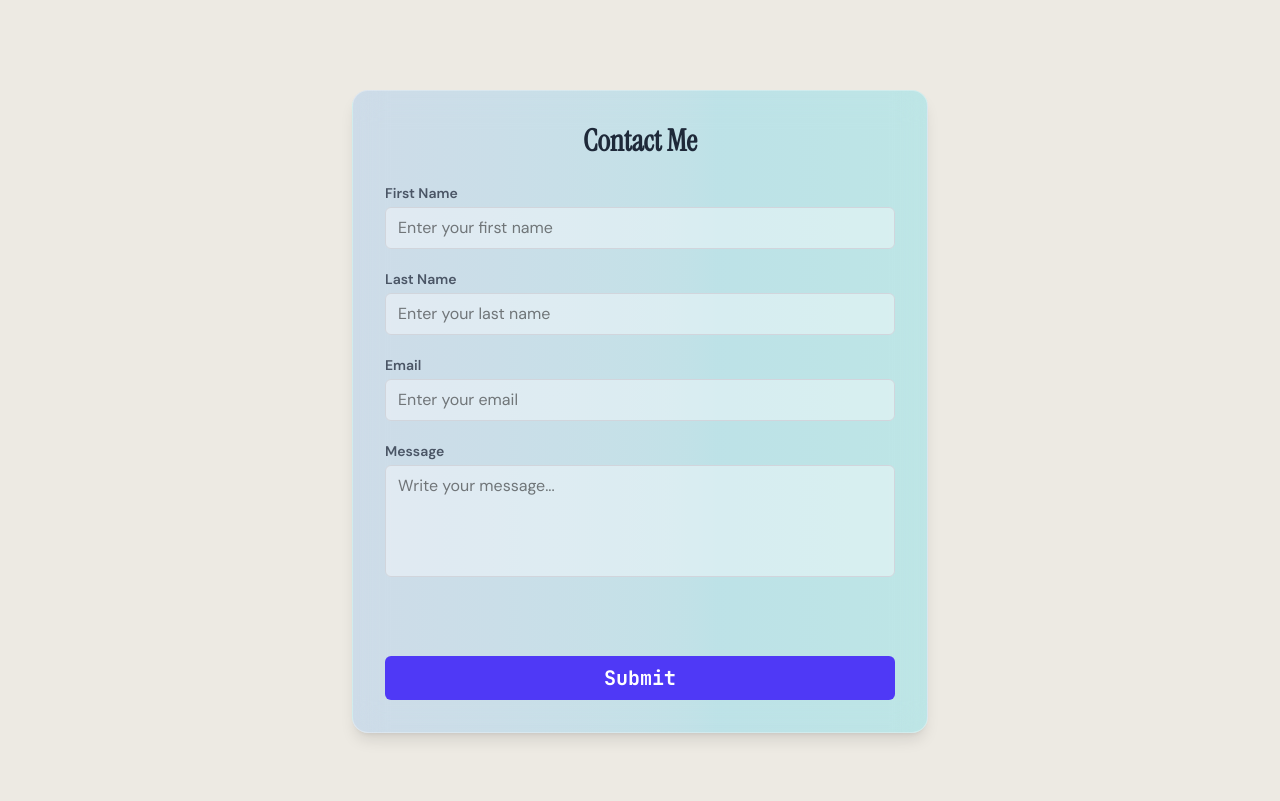
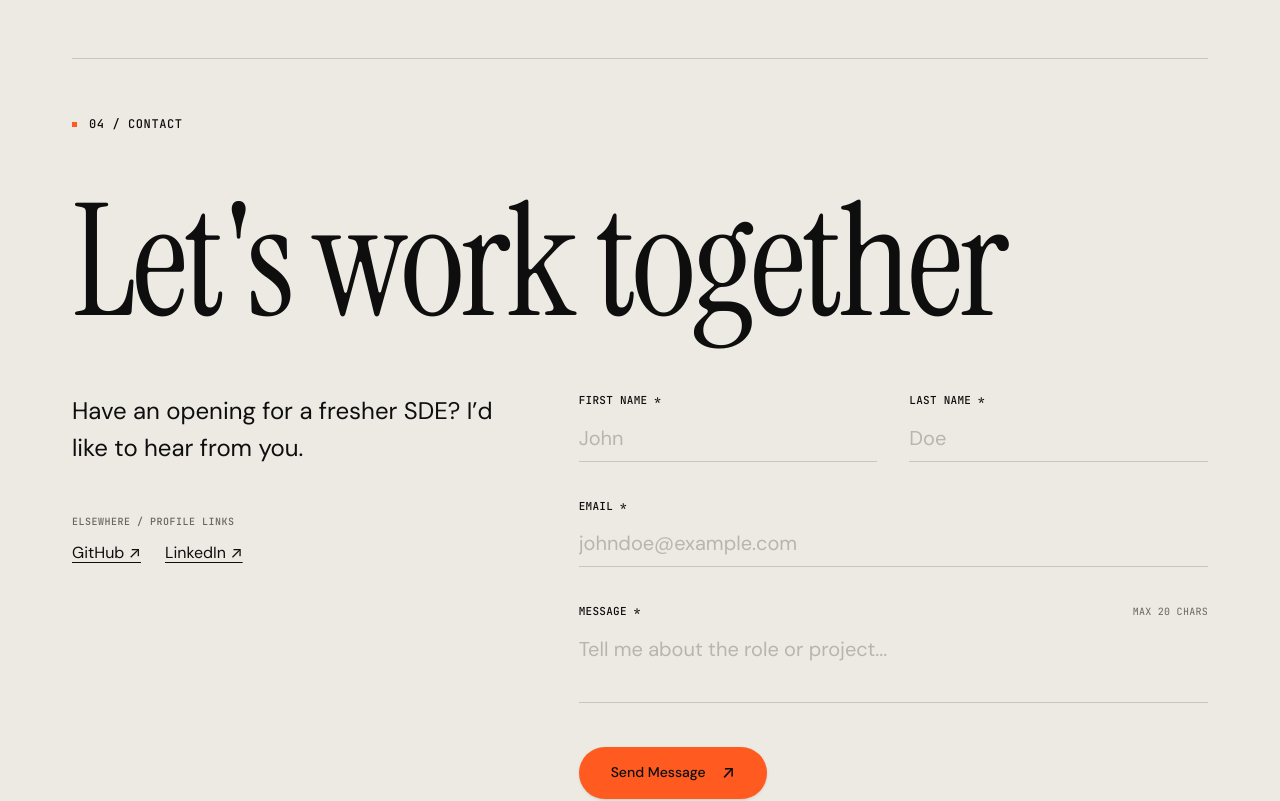
Before and after one commit to itsSubhojit/itsSubhojit-Portfolio, a React (Vite) app: page / in a window 1280 px wide. Shown: the part 4240-5041 px from the top of the page. Built offline with nearby package versions, Linux system fonts and the light colour scheme; the HTML template or start-up script is replaced by a standard one.

Commit message:
feat(contact): restrict message input to maximum 20 characters and redesign it.

```diff
--- a/src/components/Contact/Contact.jsx
+++ b/src/components/Contact/Contact.jsx
@@ -1,12 +1,15 @@
 import React, { useState } from 'react'
+import { motion as Motion, AnimatePresence, useReducedMotion } from 'framer-motion'
 
 function Contact() {
+  const shouldReduceMotion = useReducedMotion()
+
   const [formData, setFormData] = useState({
     first_name: '',
     last_name: '',
     email: '',
     message: '',
-    'bot-field': ''
+    'bot-field': '',
   })
   const [status, setStatus] = useState('idle') // idle | sending | success | error
   const [errors, setErrors] = useState({})
@@ -15,15 +18,21 @@ function Contact() {
   const isValidEmail = (email) => /^[^\s@]+@[^\s@]+\.[^\s@]+$/.test(email)
 
   const handleChange = (e) => {
-    const { name, value } = e.target
-    setFormData({ ...formData, [name]: value })
+    const { name } = e.target
+    let { value } = e.target
 
-    // REAL-TIME VALIDATION
-    let newErrors = { ...errors }
+    if (name === 'message' && value.length > 20) {
+      value = value.slice(0, 20)
+    }
+
+    setFormData((prev) => ({ ...prev, [name]: value }))
+
+    // REAL-TIME VALIDATION (preserved exactly)
+    const newErrors = { ...errors }
 
     if (name === 'first_name') {
       if (value.trim().length > 0 && value.trim().length < 3) {
-        newErrors.first_name = "Min 3 chars"
+        newErrors.first_name = 'Min 3 chars'
       } else {
         delete newErrors.first_name
       }
@@ -31,7 +40,7 @@ function Contact() {
 
     if (name === 'last_name') {
       if (value.trim().length > 0 && value.trim().length < 3) {
-        newErrors.last_name = "Min 3 chars"
+        newErrors.last_name = 'Min 3 chars'
       } else {
         delete newErrors.last_name
       }
@@ -39,7 +48,7 @@ function Contact() {
 
     if (name === 'email') {
       if (value.trim().length > 0 && !isValidEmail(value)) {
-        newErrors.email = "Invalid Email"
+        newErrors.email = 'Invalid Email'
       } else {
         delete newErrors.email
       }
@@ -47,11 +56,9 @@ function Contact() {
 
     if (name === 'message') {
       if (/https?:\/\/|www\./i.test(value)) {
-        newErrors.message = "Links not allowed"
+        newErrors.message = 'Links not allowed'
       } else if (/(.)\1{4,}/.test(value)) {
-        newErrors.message = "No repeated characters"
-      } else if (value.trim().length > 0 && value.trim().length < 20) {
-        newErrors.message = "Min 20 characters"
+        newErrors.message = 'No repeated characters'
       } else {
         delete newErrors.message
       }
@@ -65,27 +72,31 @@ function Contact() {
     const newErrors = {}
 
     if (!formData.first_name.trim() || formData.first_name.trim().length < 3) {
-      newErrors.first_name = formData.first_name.trim().length === 0 ? "Required" : "Min 3 chars"
+      newErrors.first_name = formData.first_name.trim().length === 0 ? 'Required' : 'Min 3 chars'
+    }
+
+    if (!formData.last_name.trim() || formData.last_name.trim().length < 3) {
+      newErrors.last_name = formData.last_name.trim().length === 0 ? 'Required' : 'Min 3 chars'
     }
 
     if (!formData.email.trim()) {
-      newErrors.email = "Required"
+      newErrors.email = 'Required'
     } else if (!isValidEmail(formData.email)) {
-      newErrors.email = "Invalid Email"
+      newErrors.email = 'Invalid Email'
     }
 
     if (!formData.message.trim()) {
-      newErrors.message = "Required"
+      newErrors.message = 'Required'
     } else if (/https?:\/\/|www\./i.test(formData.message)) {
-      newErrors.message = "Links not allowed"
+      newErrors.message = 'Links not allowed'
     } else if (/(.)\1{4,}/.test(formData.message)) {
-      newErrors.message = "No repeated characters"
-    } else if (formData.message.trim().length < 20) {
-      newErrors.message = "Min 20 characters"
+      newErrors.message = 'No repeated characters'
+    } else if (formData.message.length > 20) {
+      newErrors.message = 'Max 20 chars'
     }
 
     if (Date.now() - lastSubmit < 30000) {
-      newErrors.general = "Please wait 30 seconds before sending again"
+      newErrors.general = 'Please wait 30 seconds before sending again'
     }
 
     if (Object.keys(newErrors).length > 0) {
@@ -115,26 +126,113 @@ function Contact() {
         setStatus('success')
         setFormData({ first_name: '', last_name: '', email: '', message: '', 'bot-field': '' })
       } else {
+        const isLocal =
+          typeof window !== 'undefined' &&
+          (window.location.hostname === 'localhost' || window.location.hostname === '127.0.0.1')
         setStatus('error')
-        setErrors({ general: "Submission failed. Please try again." })
+        setErrors({
+          general: isLocal
+            ? 'Netlify Forms only accepts submissions when deployed on Netlify (local dev has no form backend).'
+            : 'Submission failed. Please try again.',
+        })
       }
     } catch {
       setStatus('error')
-      setErrors({ general: "Something went wrong. Please try again." })
+      setErrors({ general: 'Something went wrong. Please try again.' })
     }
   }
 
+  const fadeUpVariant = {
+    hidden: shouldReduceMotion ? { opacity: 0 } : { opacity: 0, y: 12 },
+    visible: {
+      opacity: 1,
+      y: 0,
+      transition: {
+        duration: 0.4,
+        ease: [0.16, 1, 0.3, 1],
+      },
+    },
+  }
+
   return (
-    <div className='mt-32 mb-12 flex justify-center px-6'>
-      <div className='w-full max-w-xl
-                      bg-gradient-to-r from-blue-400/20 to-cyan-400/20
-                      backdrop-blur-lg border border-white/30
-                      rounded-2xl p-6 md:p-8 shadow-lg'>
+    <section id="contact" className="w-full px-6 sm:px-12 md:px-[72px] py-16 md:py-24 flex flex-col gap-10 md:gap-14">
+      {/* 1. Hairline Divider */}
+      <div className="hairline-divider" />
 
-        <h1 className='dark:text-white text-2xl font-serif md:text-3xl font-bold text-center mb-6 text-gray-800'>
-          Contact Me
-        </h1>
+      {/* 2. Section Index */}
+      <Motion.div
+        variants={fadeUpVariant}
+        initial="hidden"
+        whileInView="visible"
+        viewport={{ once: true, margin: '-40px' }}
+        className="flex items-center gap-3"
+      >
+        <div className="w-[5px] h-[5px] bg-[var(--accent)] shrink-0" aria-hidden="true" />
+        <span className="font-mono text-[12px] tracking-wider uppercase text-[var(--text-primary)] font-medium">
+          04 / Contact
+        </span>
+      </Motion.div>
 
+      {/* 3. Grand Headline */}
+      <Motion.div
+        variants={fadeUpVariant}
+        initial="hidden"
+        whileInView="visible"
+        viewport={{ once: true, margin: '-40px' }}
+        className="w-full"
+      >
+        <h2 className="font-serif text-[56px] sm:text-[84px] md:text-[118px] lg:text-[156px] leading-[0.94] text-[var(--text-primary)] font-normal tracking-tight select-none">
+          Let's work together
+        </h2>
+      </Motion.div>
+
+      {/* 4. Two-Column Layout */}
+      <div className="w-full grid grid-cols-1 lg:grid-cols-12 gap-12 lg:gap-20 items-start">
+        {/* Left Column: Invitation and Profiles */}
+        <Motion.div
+          variants={fadeUpVariant}
+          initial="hidden"
+          whileInView="visible"
+          viewport={{ once: true, margin: '-40px' }}
+          className="lg:col-span-5 flex flex-col gap-10 md:gap-12"
+        >
+          <p className="font-sans text-[20px] sm:text-[23px] md:text-[24px] leading-[1.55] text-[var(--text-primary)] font-normal max-w-md">
+            Have an opening for a fresher SDE? I’d like to hear from you.
+          </p>
+
+          <div className="flex flex-col gap-3">
+            <span className="font-mono text-[10px] tracking-wider uppercase text-[var(--text-muted)] font-medium">
+              ELSEWHERE / PROFILE LINKS
+            </span>
+            <div className="flex items-center gap-6">
+              <a
+                href="https://github.com/itsSubhojit"
+                target="_blank"
+                rel="noopener noreferrer"
+                className="font-sans text-[15px] sm:text-[16px] text-[var(--text-primary)] hover:text-[var(--accent)] underline underline-offset-4 transition-colors"
+              >
+                GitHub ↗
+              </a>
+              <a
+                href="https://www.linkedin.com"
+                target="_blank"
+                rel="noopener noreferrer"
+                className="font-sans text-[15px] sm:text-[16px] text-[var(--text-primary)] hover:text-[var(--accent)] underline underline-offset-4 transition-colors"
+              >
+                LinkedIn ↗
+              </a>
+            </div>
+          </div>
+        </Motion.div>
+
+        {/* Right Column: Architectural Underline Form */}
+        <Motion.div
+          variants={fadeUpVariant}
+          initial="hidden"
+          whileInView="visible"
+          viewport={{ once: true, margin: '-40px' }}
+          className="lg:col-span-7 flex flex-col"
+        >
           <form
             name="contact"
             method="POST"
@@ -142,154 +240,179 @@ function Contact() {
             netlify-honeypot="bot-field"
             onSubmit={handleSubmit}
             noValidate
-          className='flex flex-col gap-5'
+            className="flex flex-col gap-8 sm:gap-9"
           >
+            {/* Hidden inputs strictly preserved for Netlify form processing */}
             <input type="hidden" name="form-name" value="contact" />
-
-          <p className="hidden">
-            <label>Don’t fill this out if you’re human: <input name="bot-field" onChange={handleChange} /></label>
+            <p className="hidden" aria-hidden="true">
+              <label>
+                Don’t fill this out if you’re human:{' '}
+                <input name="bot-field" value={formData['bot-field']} onChange={handleChange} />
+              </label>
             </p>
 
+            {/* Row: First Name & Last Name */}
+            <div className="grid grid-cols-1 sm:grid-cols-2 gap-8 sm:gap-8">
               {/* First Name */}
-          <div className='flex flex-col'>
-            <label className='dark:text-white text-sm text-gray-600 font-semibold'>
-              First Name
+              <div className="flex flex-col gap-1.5 group">
+                <div className="flex items-center justify-between font-mono text-[11px] uppercase tracking-wide">
+                  <label htmlFor="first_name" className="text-[var(--text-primary)] font-medium">
+                    First Name *
                   </label>
-            <div className='relative mt-1'>
+                  {errors.first_name ? (
+                    <span className="text-[var(--accent)] font-medium tracking-tight">
+                      ! {errors.first_name}
+                    </span>
+                  ) : formData.first_name.trim().length >= 3 ? (
+                    <span className="text-[var(--status-dot)] font-medium tracking-tight">
+                      ✓ Valid
+                    </span>
+                  ) : null}
+                </div>
                 <input
+                  id="first_name"
                   name="first_name"
+                  type="text"
                   value={formData.first_name}
                   onChange={handleChange}
-                className={`w-full px-3 py-2 pr-10 rounded-md bg-white/40 border transition-all duration-200
-                           ${errors.first_name ? 'border-red-500 ring-1 ring-red-500' : 'border-gray-300'}
-                           focus:outline-none focus:ring-2 focus:ring-indigo-400 text-black`}
+                  placeholder="John"
+                  className="w-full bg-transparent border-b border-[var(--border-color)] focus:border-[var(--accent)] py-2 text-[18px] sm:text-[20px] font-sans text-[var(--text-primary)] placeholder-[var(--text-muted)]/40 focus:outline-none transition-colors duration-200"
+                />
+              </div>
+
+              {/* Last Name */}
+              <div className="flex flex-col gap-1.5 group">
+                <div className="flex items-center justify-between font-mono text-[11px] uppercase tracking-wide">
+                  <label htmlFor="last_name" className="text-[var(--text-primary)] font-medium">
+                    Last Name *
+                  </label>
+                  {errors.last_name ? (
+                    <span className="text-[var(--accent)] font-medium tracking-tight">
+                      ! {errors.last_name}
+                    </span>
+                  ) : formData.last_name.trim().length >= 3 ? (
+                    <span className="text-[var(--status-dot)] font-medium tracking-tight">
+                      ✓ Valid
+                    </span>
+                  ) : null}
+                </div>
+                <input
+                  id="last_name"
+                  name="last_name"
                   type="text"
-                placeholder='Enter your first name'
+                  value={formData.last_name}
+                  onChange={handleChange}
+                  placeholder="Doe"
+                  className="w-full bg-transparent border-b border-[var(--border-color)] focus:border-[var(--accent)] py-2 text-[18px] sm:text-[20px] font-sans text-[var(--text-primary)] placeholder-[var(--text-muted)]/40 focus:outline-none transition-colors duration-200"
                 />
-              {/* Green Tick: Only if 3+ chars and no errors */}
-              {formData.first_name.trim().length >= 3 && !errors.first_name && (
-                <div className='absolute right-2 top-1/2 -translate-y-1/2 flex items-center justify-center w-5 h-5 bg-green-500 rounded-full text-white text-[10px] shadow-sm'>
-                  ✓
               </div>
-              )}
-              {errors.first_name && (
-                <span className='absolute right-3 top-1/2 -translate-y-1/2 text-red-600 text-[10px] font-bold uppercase'>
-                  {errors.first_name}
+            </div>
+
+            {/* Email Field */}
+            <div className="flex flex-col gap-1.5 group">
+              <div className="flex items-center justify-between font-mono text-[11px] uppercase tracking-wide">
+                <label htmlFor="email" className="text-[var(--text-primary)] font-medium">
+                  Email *
+                </label>
+                {errors.email ? (
+                  <span className="text-[var(--accent)] font-medium tracking-tight">
+                    ! {errors.email}
+                  </span>
+                ) : formData.email.trim() && isValidEmail(formData.email) ? (
+                  <span className="text-[var(--status-dot)] font-medium tracking-tight">
+                    ✓ Valid format
+                  </span>
+                ) : null}
+              </div>
+              <input
+                id="email"
+                name="email"
+                type="email"
+                value={formData.email}
+                onChange={handleChange}
+                placeholder="johndoe@example.com"
+                className="w-full bg-transparent border-b border-[var(--border-color)] focus:border-[var(--accent)] py-2 text-[18px] sm:text-[20px] font-sans text-[var(--text-primary)] placeholder-[var(--text-muted)]/40 focus:outline-none transition-colors duration-200"
+              />
+            </div>
+
+            {/* Message Field */}
+            <div className="flex flex-col gap-1.5 group">
+              <div className="flex items-center justify-between font-mono text-[11px] uppercase tracking-wide">
+                <label htmlFor="message" className="text-[var(--text-primary)] font-medium">
+                  Message *
+                </label>
+                {errors.message ? (
+                  <span className="text-[var(--accent)] font-medium tracking-tight">
+                    ! {errors.message}
+                  </span>
+                ) : formData.message.trim().length > 0 ? (
+                  <span className="text-[var(--status-dot)] font-medium tracking-tight">
+                    {formData.message.length}/20 chars
+                  </span>
+                ) : (
+                  <span className="text-[var(--text-muted)] text-[10px]">
+                    Max 20 chars
                   </span>
                 )}
               </div>
-          </div>
-
-          {/* Last Name */}
-          <div className='flex flex-col'>
-            <label className='dark:text-white text-sm text-gray-600 font-semibold'>
-              Last Name
-            </label>
-            <div className='relative mt-1'>
-              <input
-                name="last_name"
-                value={formData.last_name}
-                onChange={handleChange}
-                className={`w-full px-3 py-2 pr-10 rounded-md bg-white/40 border transition-all duration-200
-                           ${errors.last_name ? 'border-red-500 ring-1 ring-red-500' : 'border-gray-300'}
-                           focus:outline-none focus:ring-2 focus:ring-indigo-400 text-black`}
-                type="text"
-                placeholder='Enter your last name'
-              />
-              {/* Green Tick: Only if 3+ chars and no errors */}
-              {formData.last_name.trim().length >= 3 && !errors.last_name && (
-                <div className='absolute right-2 top-1/2 -translate-y-1/2 flex items-center justify-center w-5 h-5 bg-green-500 rounded-full text-white text-[10px] shadow-sm'>
-                  ✓
-                </div>
-              )}
-              {errors.last_name && (
-                <span className='absolute right-3 top-1/2 -translate-y-1/2 text-red-600 text-[10px] font-bold uppercase'>
-                  {errors.last_name}
-                </span>
-              )}
-            </div>
-          </div>
-
-          {/* Email */}
-          <div className='flex flex-col'>
-            <label className='dark:text-white text-sm text-gray-600 font-semibold'>
-              Email
-            </label>
-            <div className='relative mt-1'>
-              <input
-                name="email"
-                value={formData.email}
-                onChange={handleChange}
-                className={`w-full px-3 py-2 pr-10 rounded-md bg-white/40 border transition-all duration-200
-                           ${errors.email ? 'border-red-500 ring-1 ring-red-500' : 'border-gray-300'}
-                           focus:outline-none focus:ring-2 focus:ring-indigo-400 text-black`}
-                type="email"
-                placeholder='Enter your email'
-              />
-              {formData.email.trim() && isValidEmail(formData.email) && !errors.email && (
-                <div className='absolute right-2 top-1/2 -translate-y-1/2 flex items-center justify-center w-5 h-5 bg-green-500 rounded-full text-white text-[10px] shadow-sm'>
-                  ✓
-                </div>
-              )}
-              {errors.email && (
-                <span className='absolute right-3 top-1/2 -translate-y-1/2 text-red-600 text-[10px] font-bold uppercase'>
-                  {errors.email}
-                </span>
-              )}
-            </div>
-          </div>
-
-          {/* Message */}
-          <div className='flex flex-col'>
-            <label className='dark:text-white text-sm text-gray-600 font-semibold'>
-              Message
-            </label>
-            <div className='relative mt-1'>
               <textarea
+                id="message"
                 name="message"
                 value={formData.message}
                 onChange={handleChange}
-                maxLength={500}
-                className={`w-full px-3 py-2 pr-10 rounded-md bg-white/40 border transition-all duration-200
-                           ${errors.message ? 'border-red-500 ring-1 ring-red-500' : 'border-gray-300'}
-                           focus:outline-none focus:ring-2 focus:ring-indigo-400 text-black h-28 resize-none`}
-                placeholder='Write your message...'
+                maxLength={20}
+                rows={2}
+                placeholder="Tell me about the role or project..."
+                className="w-full bg-transparent border-b border-[var(--border-color)] focus:border-[var(--accent)] py-2 text-[18px] sm:text-[20px] font-sans text-[var(--text-primary)] placeholder-[var(--text-muted)]/40 focus:outline-none resize-none transition-colors duration-200"
               />
-              {formData.message.trim() && !errors.message && (
-                <div className='absolute right-2 bottom-3 flex items-center justify-center w-5 h-5 bg-green-500 rounded-full text-white text-[10px] shadow-sm'>
-                  ✓
-                </div>
-              )}
-              {errors.message && (
-                <span className='absolute right-3 bottom-3 text-red-600 text-[10px] font-bold uppercase'>
-                  {errors.message}
-                </span>
-              )}
-            </div>
             </div>
 
-          <div className='min-h-[24px]'>
+            {/* Status Feedback Notice Banner */}
+            <AnimatePresence>
               {status === 'success' && (
-              <p className='text-green-500 text-center font-semibold animate-bounce'>
-                ✅ Message sent successfully!
-              </p>
+                <Motion.div
+                  initial={{ opacity: 0, y: -6 }}
+                  animate={{ opacity: 1, y: 0 }}
+                  exit={{ opacity: 0 }}
+                  className="p-4 rounded-xl bg-[var(--status-dot)]/10 border border-[var(--status-dot)] text-[var(--text-primary)] font-sans text-[14px] flex items-center gap-3"
+                >
+                  <span className="text-[var(--status-dot)] font-mono text-[16px]">✓</span>
+                  <span>Message sent successfully! I’ll get back to you shortly.</span>
+                </Motion.div>
               )}
+
               {status === 'error' && (
-              <p className='text-red-500 text-center font-semibold'>
-                ❌ {errors.general || 'Please fix the errors above.'}
-              </p>
+                <Motion.div
+                  initial={{ opacity: 0, y: -6 }}
+                  animate={{ opacity: 1, y: 0 }}
+                  exit={{ opacity: 0 }}
+                  className="p-4 rounded-xl bg-[var(--accent)]/10 border border-[var(--accent)] text-[var(--text-primary)] font-sans text-[14px] flex items-center gap-3"
+                >
+                  <span className="text-[var(--accent)] font-mono text-[16px]">!</span>
+                  <span>{errors.general || 'Please check and resolve the errors above.'}</span>
+                </Motion.div>
               )}
-          </div>
+            </AnimatePresence>
 
-          <button
+            {/* Submit Action Button */}
+            <div className="flex items-center justify-between pt-2">
+              <Motion.button
                 type="submit"
                 disabled={status === 'sending'}
-            className='mt-2 w-full py-2 rounded-md bg-indigo-600 text-white text-xl font-mono font-bold hover:bg-indigo-500 transition duration-200 disabled:opacity-50'>
-            {status === 'sending' ? 'Sending...' : 'Submit'}
-          </button>
+                whileHover={shouldReduceMotion ? undefined : { scale: 1.02 }}
+                whileTap={shouldReduceMotion ? undefined : { scale: 0.98 }}
+                transition={{ duration: 0.18 }}
+                className="h-[52px] px-8 rounded-full bg-[var(--accent)] text-[#0e0e0f] font-sans text-[14px] font-medium flex items-center gap-4 cursor-pointer hover:opacity-95 shadow-sm disabled:opacity-50 disabled:cursor-not-allowed"
+              >
+                <span>{status === 'sending' ? 'Sending message...' : 'Send Message'}</span>
+                <span className="text-[17px] font-sans">↗</span>
+              </Motion.button>
+
+            </div>
           </form>
+        </Motion.div>
       </div>
-    </div>
+    </section>
   )
 }
 
```
Lines whose indentation alone changed are shown as unchanged.
